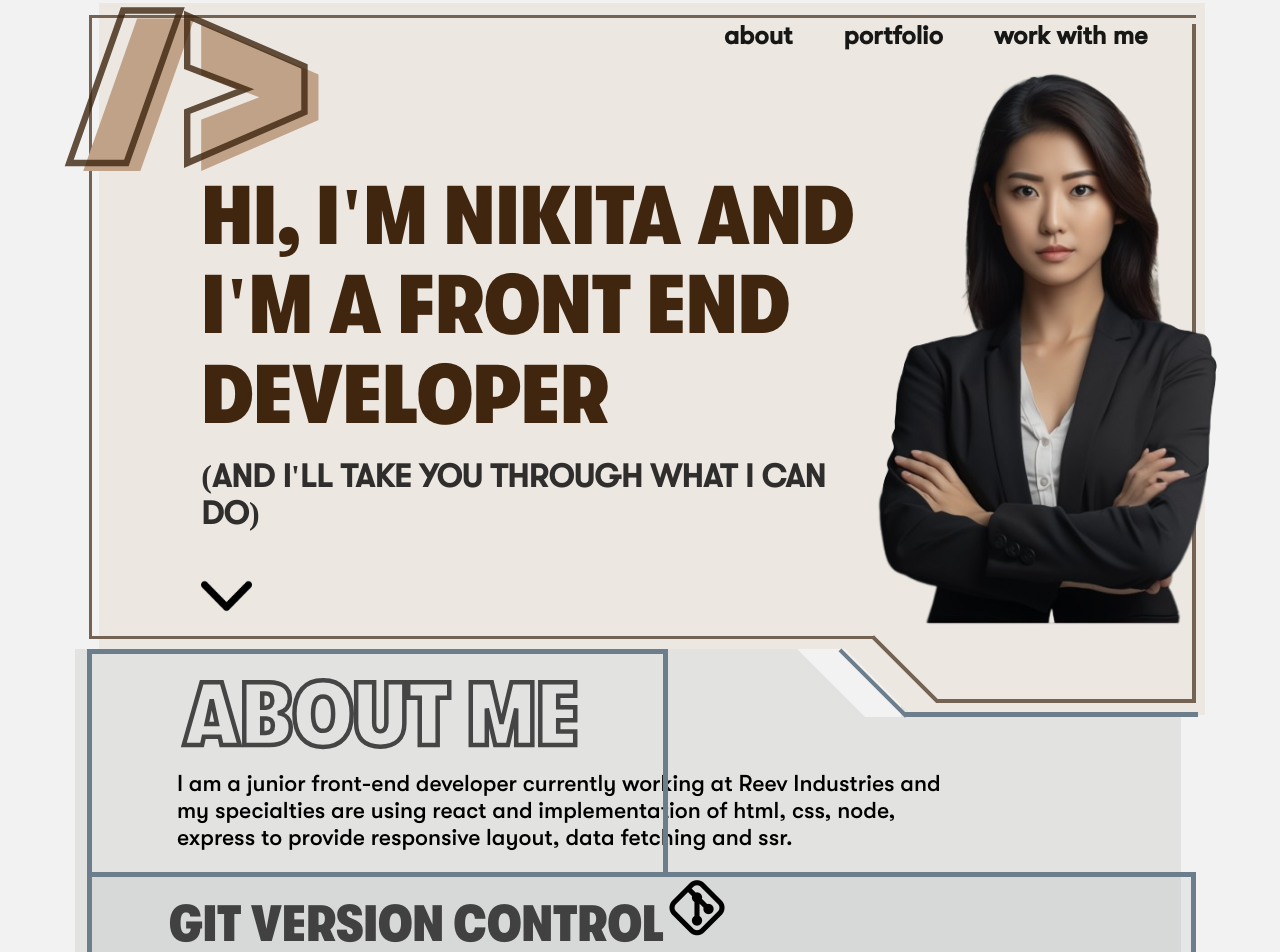
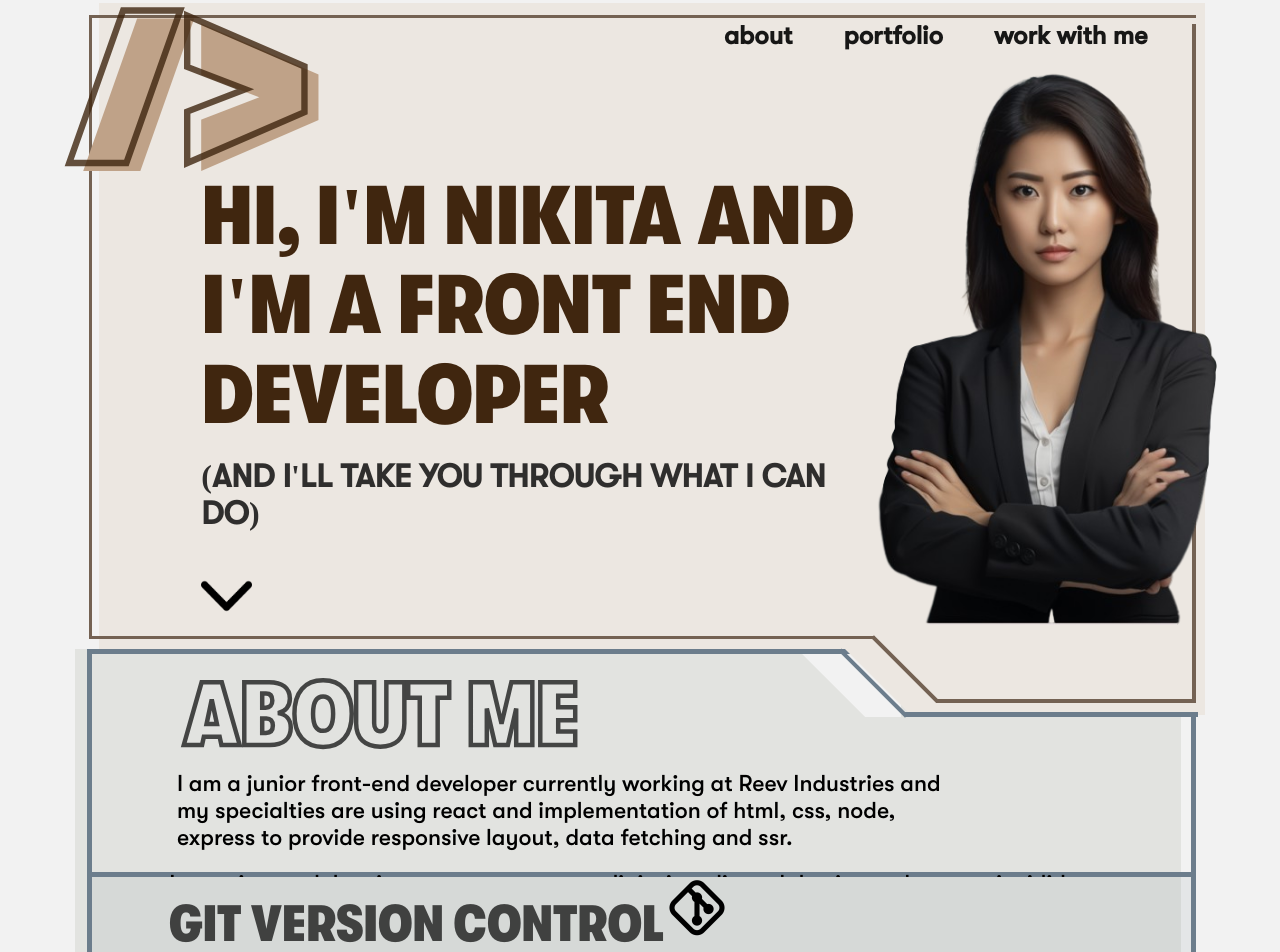
Before and after one commit to nikitaszvan/new-portfolio-website, a React (Create React App) app: page / in a window 1280 px wide. Shown: the top 952 px of the page. Built offline with nearby package versions, Linux system fonts and the light colour scheme.

Commit message:
add animation

```diff
--- a/public/styles.css
+++ b/public/styles.css
@@ -314,6 +314,11 @@ body {
   width: 90%;
   position: relative;
   left: 6vw;
+  z-index: 1;
+  background-color: rgb(214, 217, 215);
+}
+.header-image-container ~ .about-p {
+  animation: forwards scale_up 0.6s ease-in;
 }
 .header-image-container > img {
   width: 5vw;
@@ -334,10 +339,9 @@ body {
   border: 0.4vw solid rgb(108, 125, 140);
   border-bottom: 0.2vw solid rgb(108, 125, 140);
   border-top: 0.2vw solid rgb(108, 125, 140);
-  overflow: hidden;
+  height: 7vw;
 }
 .about-container > .about-p {
-  display: block;
   width: 90%;
   font-size: 1.8vw;
   font-family: "GT Walsheim Medium";
@@ -345,16 +349,56 @@ body {
   left: 6vw;
   margin: 0;
   margin-bottom: 1vw;
-}
-.about-container:hover {
-  background-color: rgba(108, 125, 140, 0.4);
-  color: #F2F2F2;
-}
-.about-container:hover {
-  background-color: rgba(108, 125, 140, 0.4);
-  color: #F2F2F2;
+  z-index: 0;
+  bottom: 6.5vw;
 }
 
+.header-image-container:hover ~ .about-p {
+  animation: forwards scale_down 0.6s ease-out;
+}
+
+.header-image-container:hover ~ .about-container {
+  animation: test 0.6s ease-out forwards;
+}
+
+.about-p:hover {
+  animation: forwards scale_down 0.6s ease-out;
+}
+
+@keyframes scale_down {
+  0% {
+    transform: translateY(0);
+    opacity: 0%;
+  }
+  100% {
+    transform: translateY(10vw);
+    opacity: 100%;
+  }
+}
+@keyframes test {
+  0% {
+    height: 7vw;
+  }
+  100% {
+    height: 14vw;
+  }
+}
+@keyframes scale_up {
+  0% {
+    transform: translateY(100%);
+  }
+  100% {
+    transform: translateY(0);
+  }
+}
+@keyframes scale_large {
+  0% {
+    transform: scaleY(1);
+  }
+  100% {
+    transform: scaleY(1.9);
+  }
+}
 .about-1-container {
   border: 0.4vw solid rgb(108, 125, 140);
   border-bottom: 0;
--- a/public/styles.scss
+++ b/public/styles.scss
@@ -350,6 +350,12 @@ body {
     width: 90%;
     position: relative;
     left: 6vw;
+    z-index: 1;
+    background-color: rgb(214, 217, 215);
+
+    ~ .about-p {
+        animation: forwards scale_up 0.6s ease-in;
+    }
 
     > img {
         width: 5vw;
@@ -374,10 +380,9 @@ body {
     border: 0.4vw solid rgba(108, 125, 140);
     border-bottom: 0.2vw solid rgba(108, 125, 140);
     border-top: 0.2vw solid rgba(108, 125, 140);
-    overflow: hidden;
+    height: 7vw;
 
     > .about-p {
-        display: block;
         width: 90%;
         font-size: 1.8vw;
         font-family: 'GT Walsheim Medium';
@@ -385,19 +390,60 @@ body {
         left: 6vw;
         margin: 0;
         margin-bottom: 1vw;
+        z-index: 0;
+        bottom: 6.5vw;
     }
 
-    &:hover {
-        background-color: rgba(108, 125, 140, 0.4);
-        color: #F2F2F2;
+}
+
+.header-image-container:hover ~ .about-p {
+    animation: forwards scale_down 0.6s ease-out;
+}
+
+.header-image-container:hover ~ .about-container {
+    animation: test 0.6s ease-out forwards;
+}
+
+.about-p:hover {
+    animation: forwards scale_down 0.6s ease-out;
+}
+
+@keyframes scale_down {
+    0% {
+      transform: translateY(0);
+      opacity: 0%;
     }
+    100% {
+      transform: translateY(10vw);
+      opacity: 100%;
+    }
+}
 
-    &:hover {
-        background-color: rgba(108, 125, 140, 0.4);
-        color: #F2F2F2;
+@keyframes test {
+    0% {
+      height: 7vw;
     }
+    100% {
+    height: 14vw;
+    }
+}
 
+@keyframes scale_up {
+    0% {
+      transform: translateY(100%);
+    }
+    100% {
+      transform: translateY(0);
+    }
+}
 
+@keyframes scale_large {
+    0% {
+        transform: scaleY(1);
+      }
+      100% {
+        transform: scaleY(1.9);
+      }
 }
 
 .about-1-container {
--- a/src/components/AboutMe.jsx
+++ b/src/components/AboutMe.jsx
@@ -16,8 +16,7 @@ const AboutMe = () => {
             <h2 className='about-header'>{data.header}</h2>
             <img className='about-image' src={data.src} alt={data.alt} />
         </div>
-        {(hoverStates[index] && index != 0) &&
-        (<p className='about-p'>{data.descrip}</p>)}
+          <p className='about-p'>{data.descrip}</p>
       </div>
   ))
 
```
Also changed, not shown: 1 other file (tests, documents, lock files or other folders).
